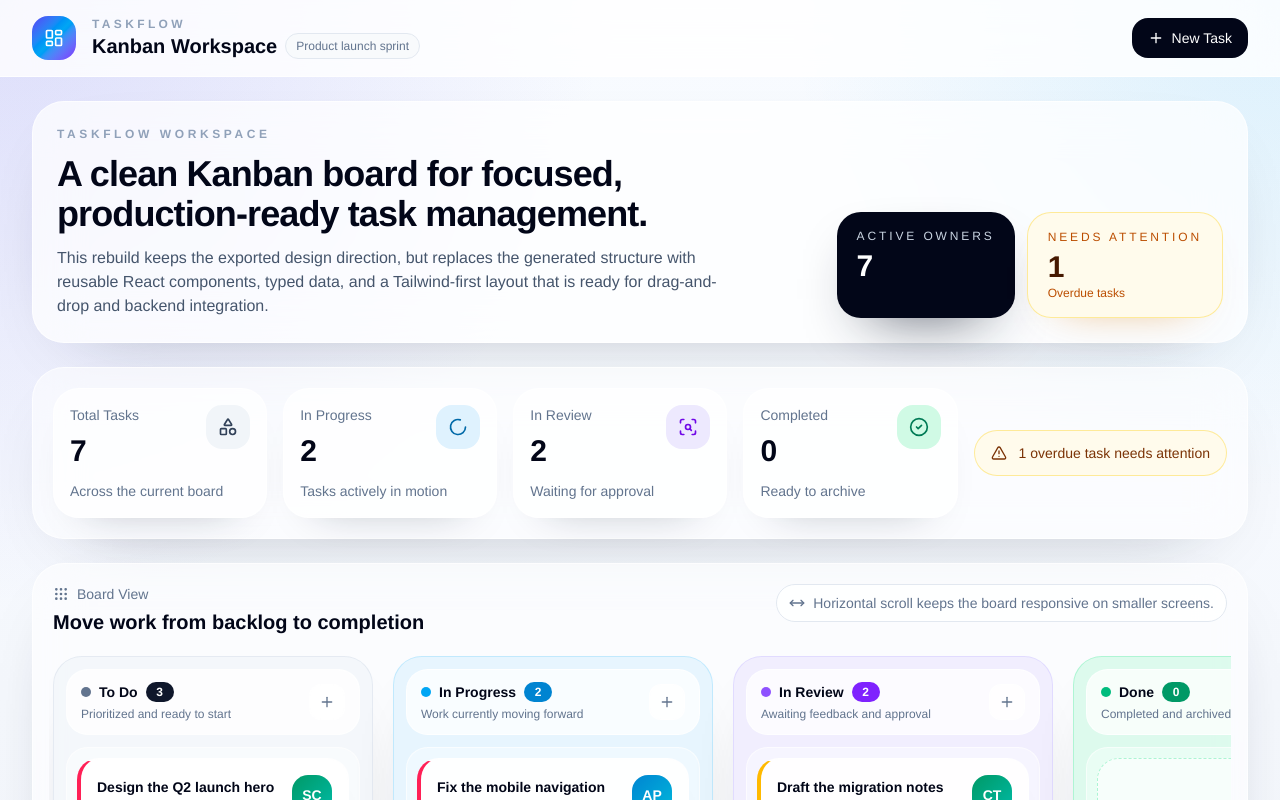
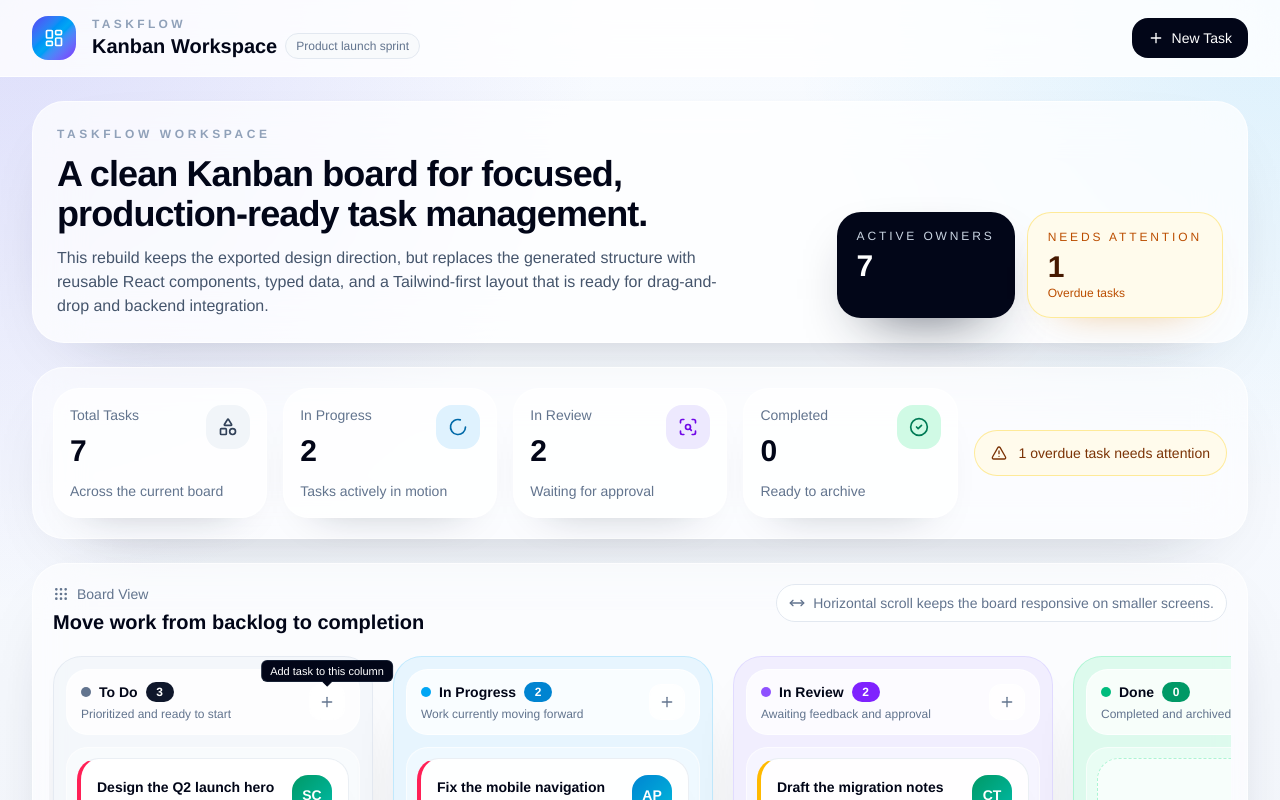
Before and after one commit to rajanikhatri/Kanban_Task_Management_App, a React (Vite) app: page / in a window 1280 px wide. Both pictures are taken after a click on the button 327 px from the left and 702 px from the top of the page. Shown: the top 800 px of the page. Built offline with nearby package versions, Linux system fonts and the light colour scheme.

Commit message:
Polish board card hover states and column tooltips

```diff
--- a/src/components/board/Column.tsx
+++ b/src/components/board/Column.tsx
@@ -2,6 +2,7 @@ import { Plus } from 'lucide-react';
 
 import { EmptyState } from '@/components/board/EmptyState';
 import { TaskCard } from '@/components/board/TaskCard';
+import { TooltipIconButton } from '@/components/ui/TooltipIconButton';
 import type { BoardColumnConfig, Task } from '@/types/task';
 
 interface ColumnProps {
@@ -30,13 +31,12 @@ export function Column({ column, tasks }: ColumnProps) {
           <p className="mt-1 text-xs text-slate-500">{column.hint}</p>
         </div>
 
-        <button
-          type="button"
+        <TooltipIconButton
           aria-label={`Add task to ${column.title}`}
-          className={`inline-flex h-9 w-9 shrink-0 items-center justify-center rounded-xl border border-white/80 bg-white/75 text-slate-500 transition duration-200 hover:-translate-y-0.5 hover:shadow-[0_18px_30px_-22px_rgba(15,23,42,0.35)] ${column.tone.button}`}
-        >
-          <Plus className="h-4 w-4" />
-        </button>
+          tooltip="Add task to this column"
+          className={column.tone.button}
+          icon={<Plus className="h-4 w-4" />}
+        />
       </header>
 
       <div className="flex min-h-[26rem] flex-1 flex-col gap-3 rounded-[1.35rem] border border-white/60 bg-white/35 p-2.5">
--- a/src/components/board/TaskCard.tsx
+++ b/src/components/board/TaskCard.tsx
@@ -51,7 +51,7 @@ export function TaskCard({ task }: TaskCardProps) {
 
   return (
     <article
-      className={`group rounded-[1.35rem] border border-white/70 border-l-4 ${priorityStyle.rail} bg-white/92 p-4 shadow-[var(--tf-card-shadow)] transition duration-200 hover:-translate-y-1 hover:shadow-[0_28px_60px_-30px_rgba(15,23,42,0.38)]`}
+      className={`group cursor-grab rounded-[1.35rem] border border-slate-200/70 border-l-4 ${priorityStyle.rail} bg-white/92 p-4 shadow-[var(--tf-card-shadow)] transition-[transform,box-shadow,border-color,ring-color] duration-200 ease-out hover:-translate-y-1.5 hover:border-slate-300/90 hover:ring-2 hover:ring-slate-200/90 hover:shadow-[0_36px_72px_-28px_rgba(15,23,42,0.42),0_14px_30px_-20px_rgba(15,23,42,0.18)] active:cursor-grabbing`}
     >
       <div className="flex items-start justify-between gap-3">
         <div className="space-y-3">
--- /dev/null
+++ b/src/components/ui/TooltipIconButton.tsx
@@ -0,0 +1,38 @@
+import type { ButtonHTMLAttributes, ReactNode } from 'react';
+
+interface TooltipIconButtonProps extends ButtonHTMLAttributes<HTMLButtonElement> {
+  icon: ReactNode;
+  tooltip: string;
+}
+
+export function TooltipIconButton({
+  icon,
+  tooltip,
+  className = '',
+  'aria-label': ariaLabel,
+  ...buttonProps
+}: TooltipIconButtonProps) {
+  return (
+    <div className="group/tooltip relative isolate shrink-0">
+      <button
+        type="button"
+        aria-label={ariaLabel ?? tooltip}
+        className={`inline-flex h-9 w-9 items-center justify-center rounded-xl border border-white/80 bg-white/75 text-slate-500 transition duration-200 ease-out hover:-translate-y-0.5 hover:shadow-[0_18px_30px_-22px_rgba(15,23,42,0.35)] focus-visible:-translate-y-0.5 focus-visible:outline-none focus-visible:ring-2 focus-visible:ring-slate-300/80 focus-visible:ring-offset-2 focus-visible:ring-offset-transparent ${className}`}
+        {...buttonProps}
+      >
+        {icon}
+      </button>
+
+      <div
+        role="tooltip"
+        aria-hidden="true"
+        className="pointer-events-none absolute bottom-[calc(100%+0.15rem)] left-1/2 z-20 w-max -translate-x-1/2 translate-y-px scale-95 opacity-0 transition-[opacity,transform] duration-200 ease-[cubic-bezier(0.22,1,0.36,1)] group-hover/tooltip:translate-y-0 group-hover/tooltip:scale-100 group-hover/tooltip:opacity-100 group-focus-within/tooltip:translate-y-0 group-focus-within/tooltip:scale-100 group-focus-within/tooltip:opacity-100 motion-reduce:transition-none"
+      >
+        <div className="relative inline-flex items-center justify-center whitespace-nowrap rounded-md border border-slate-800/80 bg-slate-950 px-2 py-0.5 text-center text-[11px] font-medium leading-4 text-white shadow-[0_10px_18px_-12px_rgba(15,23,42,0.42)]">
+          {tooltip}
+          <span className="absolute left-1/2 top-full h-2 w-2 -translate-x-1/2 -translate-y-[45%] rotate-45 rounded-[1px] border-b border-r border-slate-800/80 bg-slate-950" />
+        </div>
+      </div>
+    </div>
+  );
+}
```
